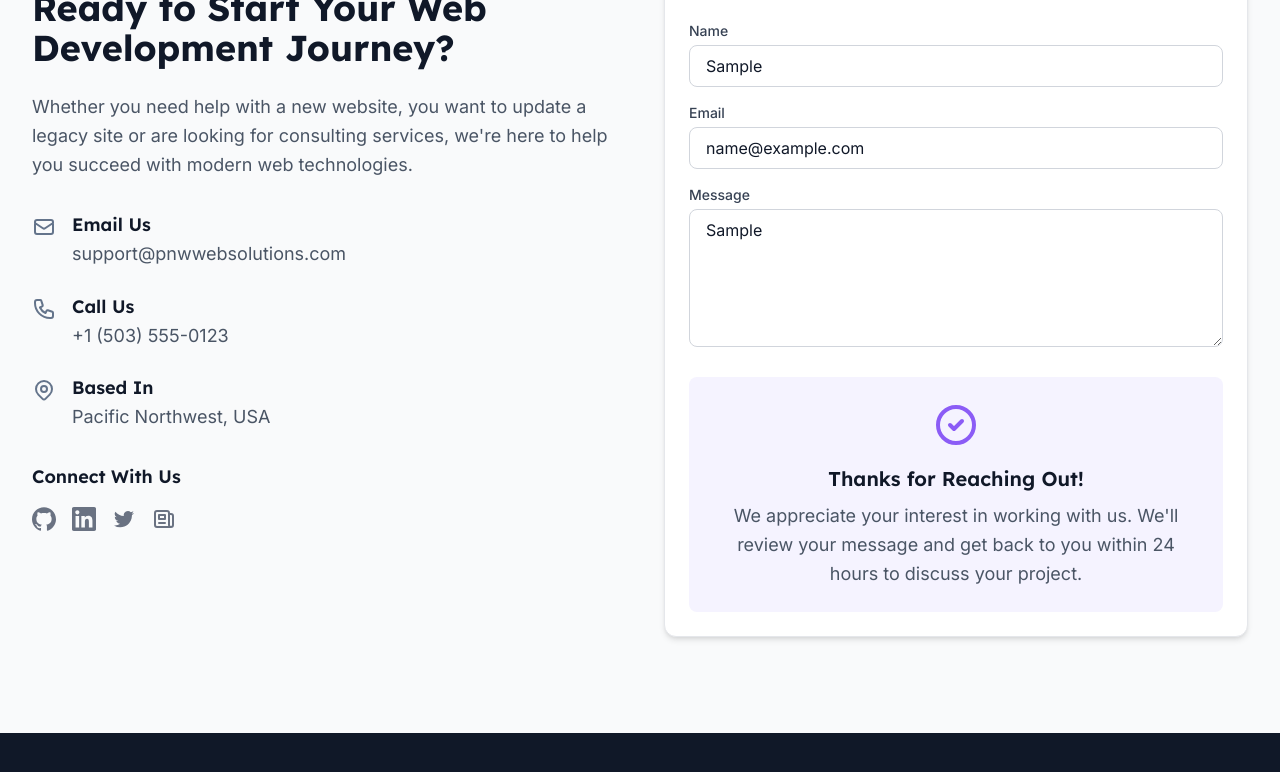
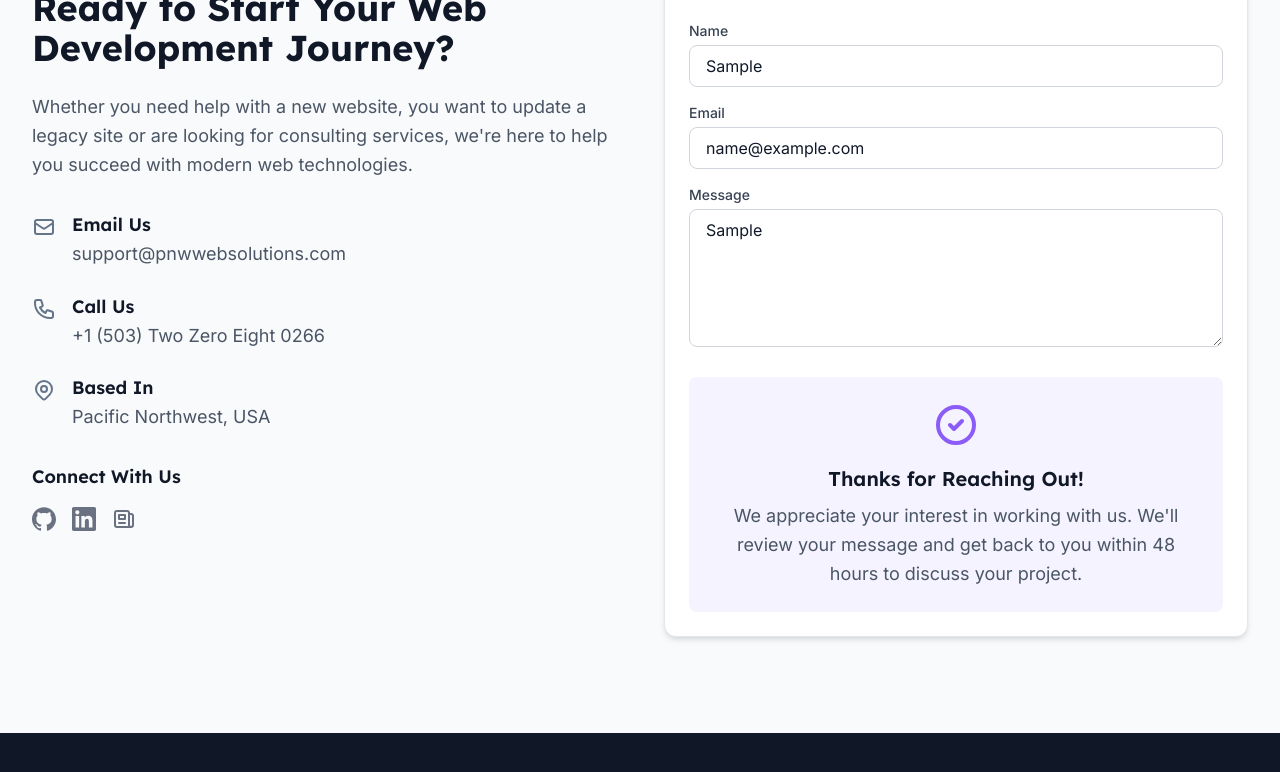
Before and after one commit to zothsu/pnwSolutions, an Astro site: page /contact in a window 1280 px wide. Both pictures are taken after typing "Sample", "name@example.com", "Sample" into the empty fields and a click on the button "Start the Conversation". Shown: the part 497-1269 px from the top of the page. Built offline with nearby package versions, Linux system fonts and the light colour scheme; Astro itself is replaced by a stand-in of ours.

Commit message:
Updates contact page

```diff
--- a/src/components/Contact.astro
+++ b/src/components/Contact.astro
@@ -33,7 +33,7 @@
             </div>
             <div class="ml-4">
               <h3 class="text-lg font-semibold text-gray-900 dark:text-white">Call Us</h3>
-              <p class="text-gray-600 dark:text-gray-300">+1 (503) 555-0123</p>
+              <p class="text-gray-600 dark:text-gray-300">+1 (503) Two Zero Eight   0266</p>
             </div>
           </div>
 
@@ -54,21 +54,19 @@
         <div class="mt-8">
           <h3 class="text-lg font-semibold text-gray-900 dark:text-white mb-4">Connect With Us</h3>
           <div class="flex space-x-4">
+            <!-- GitHub -->
             <a href="https://github.com/zothsu" class="text-gray-500 hover:text-primary-600 dark:text-gray-400 dark:hover:text-primary-400 transition-colors" aria-label="GitHub">
               <svg class="w-6 h-6" fill="currentColor" viewBox="0 0 24 24" xmlns="http://www.w3.org/2000/svg">
                 <path d="M12 .297c-6.63 0-12 5.373-12 12 0 5.303 3.438 9.8 8.205 11.385.6.113.82-.258.82-.577 0-.285-.01-1.04-.015-2.04-3.338.724-4.042-1.61-4.042-1.61C4.422 18.07 3.633 17.7 3.633 17.7c-1.087-.744.084-.729.084-.729 1.205.084 1.838 1.236 1.838 1.236 1.07 1.835 2.809 1.305 3.495.998.108-.776.417-1.305.76-1.605-2.665-.3-5.466-1.332-5.466-5.93 0-1.31.465-2.38 1.235-3.22-.135-.303-.54-1.523.105-3.176 0 0 1.005-.322 3.3 1.23.96-.267 1.98-.399 3-.405 1.02.006 2.04.138 3 .405 2.28-1.552 3.285-1.23 3.285-1.23.645 1.653.24 2.873.12 3.176.765.84 1.23 1.91 1.23 3.22 0 4.61-2.805 5.625-5.475 5.92.42.36.81 1.096.81 2.22 0 1.606-.015 2.896-.015 3.286 0 .315.21.69.825.57C20.565 22.092 24 17.592 24 12.297c0-6.627-5.373-12-12-12"></path>
               </svg>
             </a>
+            <!-- LinkedIn -->
             <a href="#" class="text-gray-500 hover:text-primary-600 dark:text-gray-400 dark:hover:text-primary-400 transition-colors" aria-label="LinkedIn">
               <svg class="w-6 h-6" fill="currentColor" viewBox="0 0 24 24" xmlns="http://www.w3.org/2000/svg">
                 <path d="M20.447 20.452h-3.554v-5.569c0-1.328-.027-3.037-1.852-3.037-1.853 0-2.136 1.445-2.136 2.939v5.667H9.351V9h3.414v1.561h.046c.477-.9 1.637-1.85 3.37-1.85 3.601 0 4.267 2.37 4.267 5.455v6.286zM5.337 7.433c-1.144 0-2.063-.926-2.063-2.065 0-1.138.92-2.063 2.063-2.063 1.14 0 2.064.925 2.064 2.063 0 1.139-.925 2.065-2.064 2.065zm1.782 13.019H3.555V9h3.564v11.452zM22.225 0H1.771C.792 0 0 .774 0 1.729v20.542C0 23.227.792 24 1.771 24h20.451C23.2 24 24 23.227 24 22.271V1.729C24 .774 23.2 0 22.222 0h.003z"></path>
               </svg>
             </a>
-            <a href="#" class="text-gray-500 hover:text-primary-600 dark:text-gray-400 dark:hover:text-primary-400 transition-colors" aria-label="Twitter">
-              <svg class="w-6 h-6" fill="currentColor" viewBox="0 0 24 24" xmlns="http://www.w3.org/2000/svg">
-                <path d="M8.29 20.251c7.547 0 11.675-6.253 11.675-11.675 0-.178 0-.355-.012-.53A8.348 8.348 0 0022 5.92a8.19 8.19 0 01-2.357.646 4.118 4.118 0 001.804-2.27 8.224 8.224 0 01-2.605.996 4.107 4.107 0 00-6.993 3.743 11.65 11.65 0 01-8.457-4.287 4.106 4.106 0 001.27 5.477A4.072 4.072 0 012.8 9.713v.052a4.105 4.105 0 003.292 4.022 4.095 4.095 0 01-1.853.07 4.108 4.108 0 003.834 2.85A8.233 8.233 0 012 18.407a11.616 11.616 0 006.29 1.84"></path>
-              </svg>
-            </a>
+            <!-- Blog -->
             <a href="/blog" class="text-gray-500 hover:text-primary-600 dark:text-gray-400 dark:hover:text-primary-400 transition-colors" aria-label="Blog">
               <svg class="w-6 h-6" fill="none" stroke="currentColor" viewBox="0 0 24 24" xmlns="http://www.w3.org/2000/svg">
                 <path stroke-linecap="round" stroke-linejoin="round" stroke-width="2" d="M19 20H5a2 2 0 01-2-2V6a2 2 0 012-2h10a2 2 0 012 2v1m2 13a2 2 0 01-2-2V7m2 13a2 2 0 002-2V9a2 2 0 00-2-2h-2m-4-3H9M7 16h6M7 8h6v4H7V8z"></path>
@@ -145,7 +143,7 @@
               </svg>
               <h3 class="text-xl font-semibold text-gray-900 dark:text-white mb-2">Thanks for Reaching Out!</h3>
               <p class="text-gray-600 dark:text-gray-300">
-                We appreciate your interest in working with us. We'll review your message and get back to you within 24 hours to discuss your project.
+                We appreciate your interest in working with us. We'll review your message and get back to you within 48 hours to discuss your project.
               </p>
             </div>
           </form>
```
